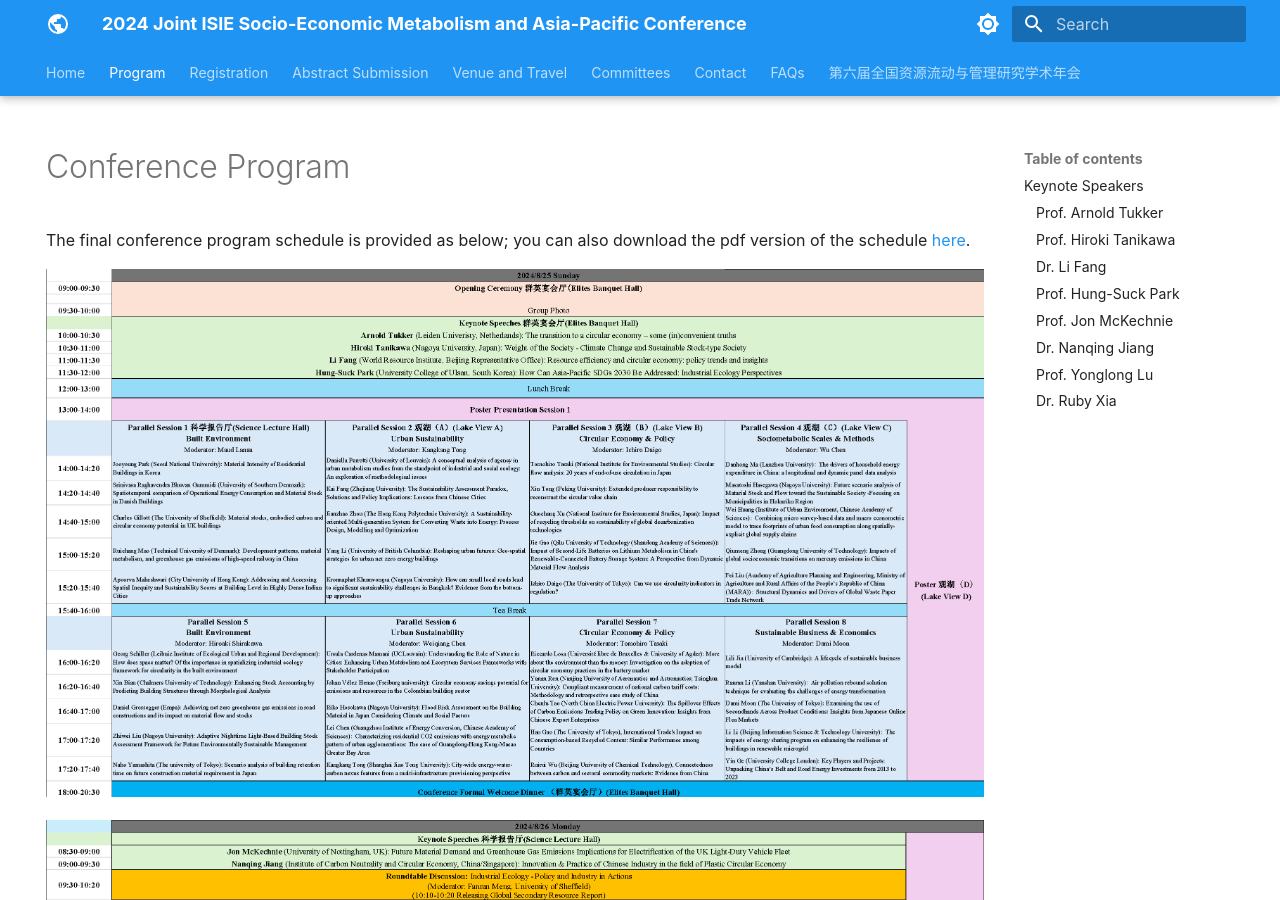
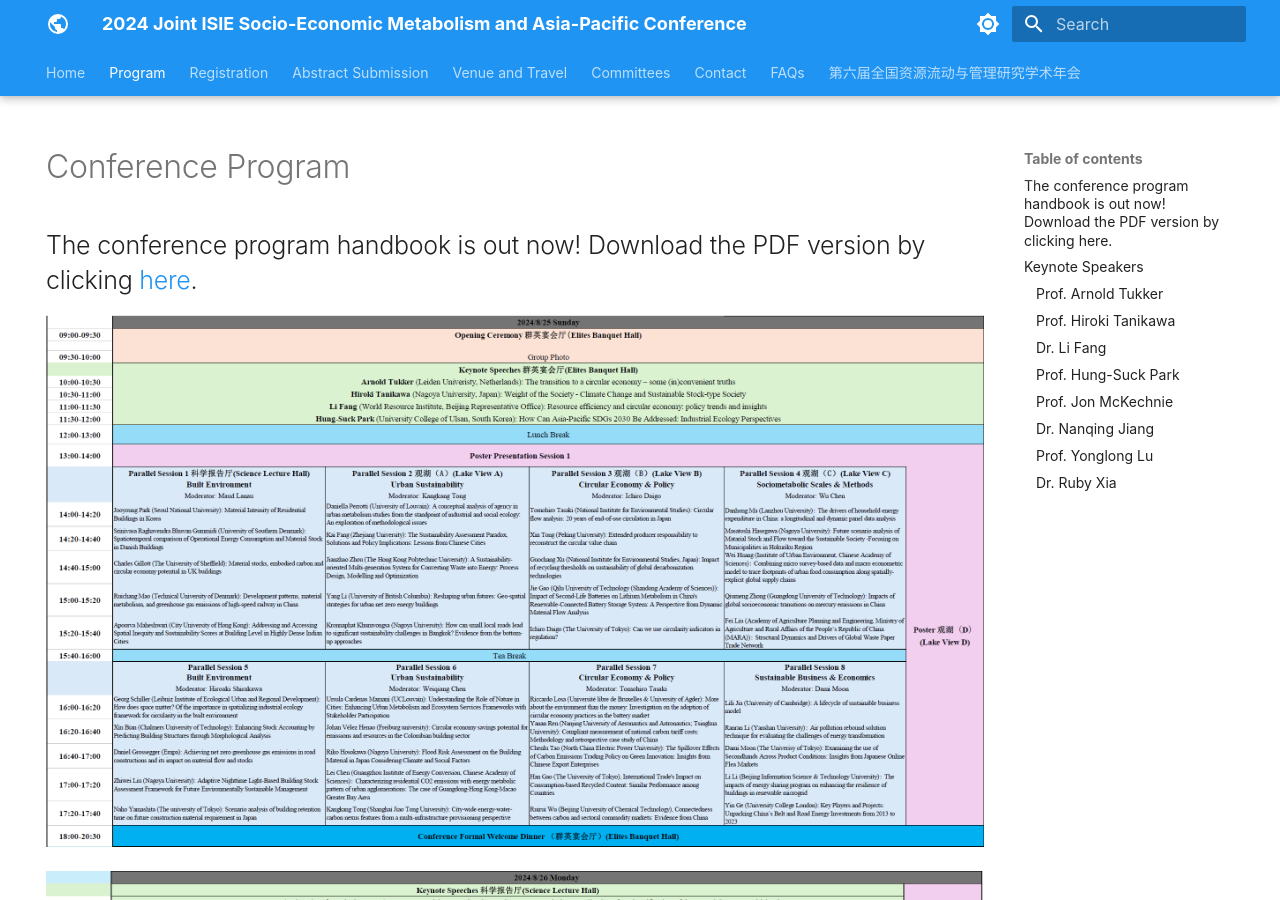
Before and after one commit to Admittedly-Goat/isiesem2024.net.github.io, an MkDocs documentation site: the page built from docs/Program/index.md, in a window 1280 px wide and 900 px high. Built offline with MkDocs 1.6.1 and Material for MkDocs 9.7.7, drawn with Linux system fonts in a browser that asks for light colours.

Commit message:
update ISIESEM2024 program

```diff
--- a/docs/Program/index.md
+++ b/docs/Program/index.md
@@ -5,17 +5,17 @@ hide:
 
 # Conference Program
 
-The final conference program schedule is provided as below; you can also download the pdf version of the schedule [here](image/index/1724230034123.pdf).
+## The conference program handbook is out now! Download the PDF version by clicking [here](image/index/1724377000328.pdf).
 
-![1724230066392](image/index/1724230066392.png)
+![1724377101813](image/index/1724377101813.png)
 
-![1724230072327](image/index/1724230072327.png)![1724230077148](image/index/1724230077148.png)
+![1724377116237](image/index/1724377116237.png)![1724377128500](image/index/1724377128500.png)
 
-![1724230082291](image/index/1724230082291.png)
+![1724377140857](image/index/1724377140857.png)
 
 Detailed schedule of poster presentation:
 
-![1724230087497](image/index/1724230087497.png)
+![1724377152106](image/index/1724377152106.png)
 
 ## Keynote Speakers
 
```
Also changed, not shown: docs/Program/image/index/1724377101813.png (added), docs/Program/image/index/1724377116237.png (added), docs/Program/image/index/1724377128500.png (added), docs/Program/image/index/1724377140857.png (added), docs/Program/image/index/1724377152106.png (added), 1 other file.
